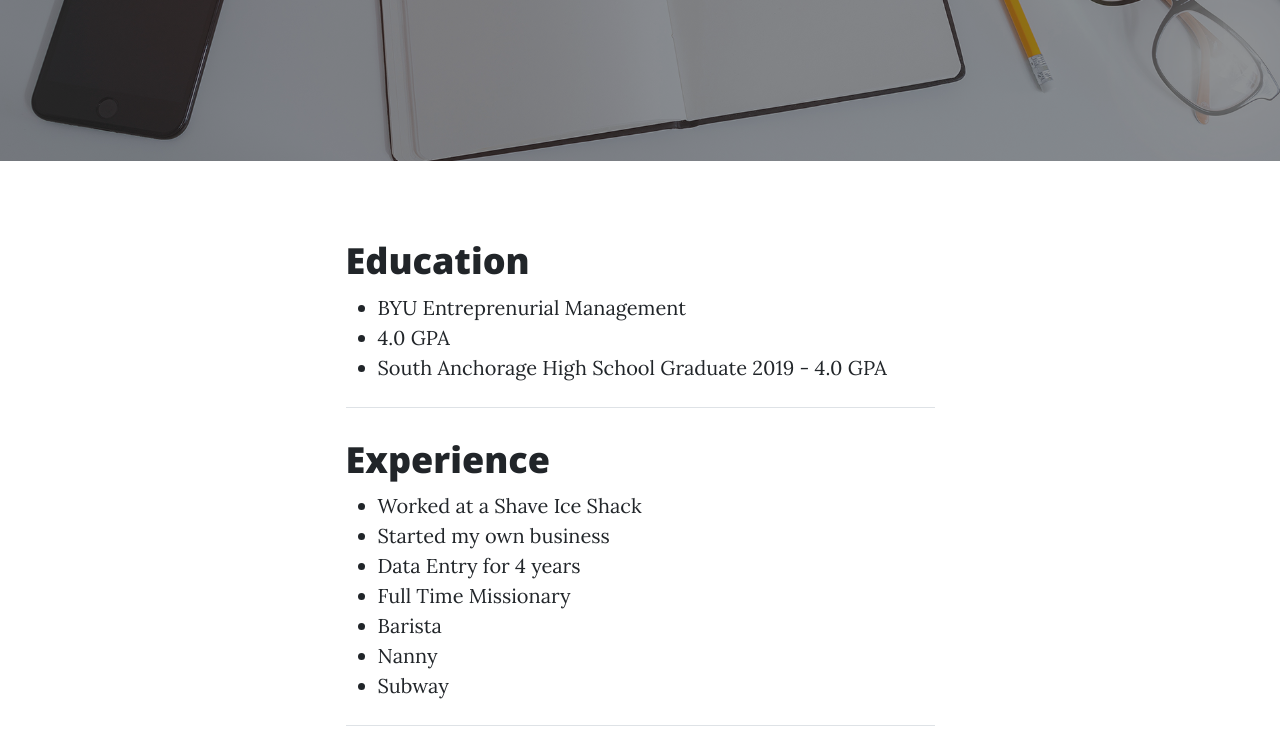
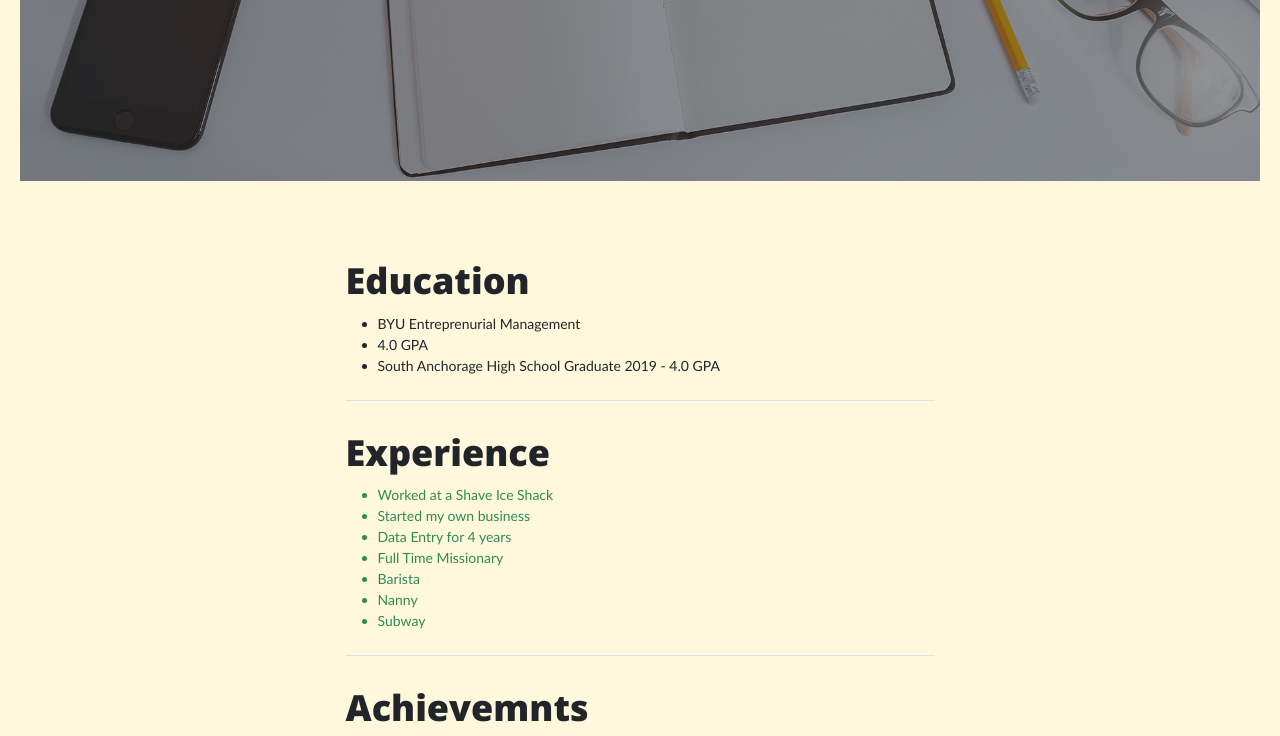
Before and after one commit to megpeg/ihatethis, a plain HTML site: page index.html in a window 1280 px wide. Shown: the part 467-1203 px from the top of the page. Drawn offline with nearby package versions, Linux system fonts and the light colour scheme; files that its build step writes are made by us from their sources; files whose address does not match are found by name.

Commit message:
Update index.html

```diff
--- a/index.html
+++ b/index.html
@@ -14,9 +14,9 @@
         <link href="https://fonts.googleapis.com/css?family=Open+Sans:300italic,400italic,600italic,700italic,800italic,400,300,600,700,800" rel="stylesheet" type="text/css" />
         <!-- Core theme CSS (includes Bootstrap)-->
         <!--<link href="css/styles.css" rel="stylesheet" />-->
-        <link rel="stylesheet" type="text/css" href="is201/images/styles/picturestyles.css">
-        <link rel="stylesheet" type="text/css" href="is201/images/styles/styles.css">
-        <link rel="stylesheet" type="text/css" href="is201/images/styles/styles copy.css">
+        <link rel="stylesheet" type="text/css" href="picturestyles.css">
+        <link rel="stylesheet" type="text/css" href="styles.css">
+        <link rel="stylesheet" type="text/css" href="styles copy.css">
     </head>
     <body>
         <!-- Navigation-->
```
